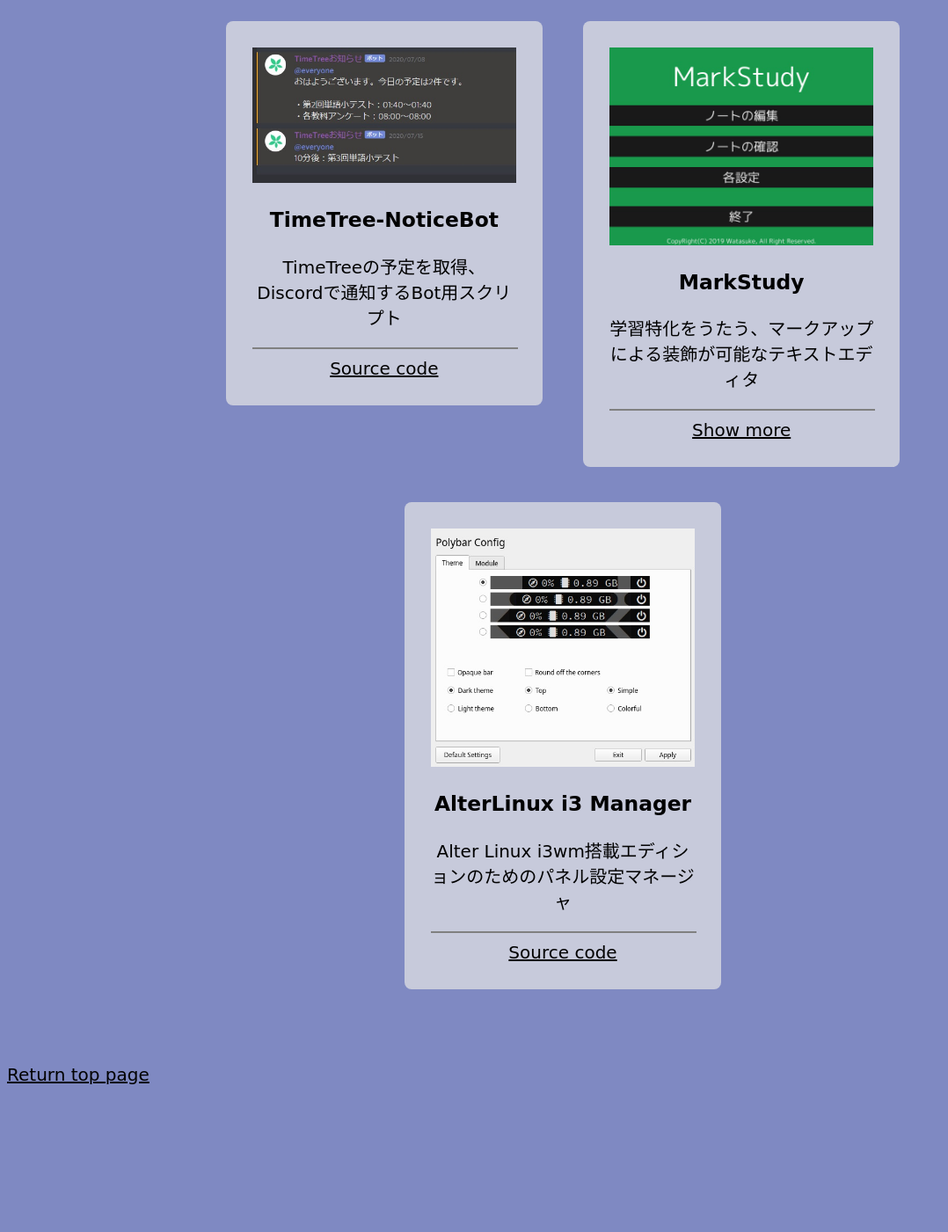
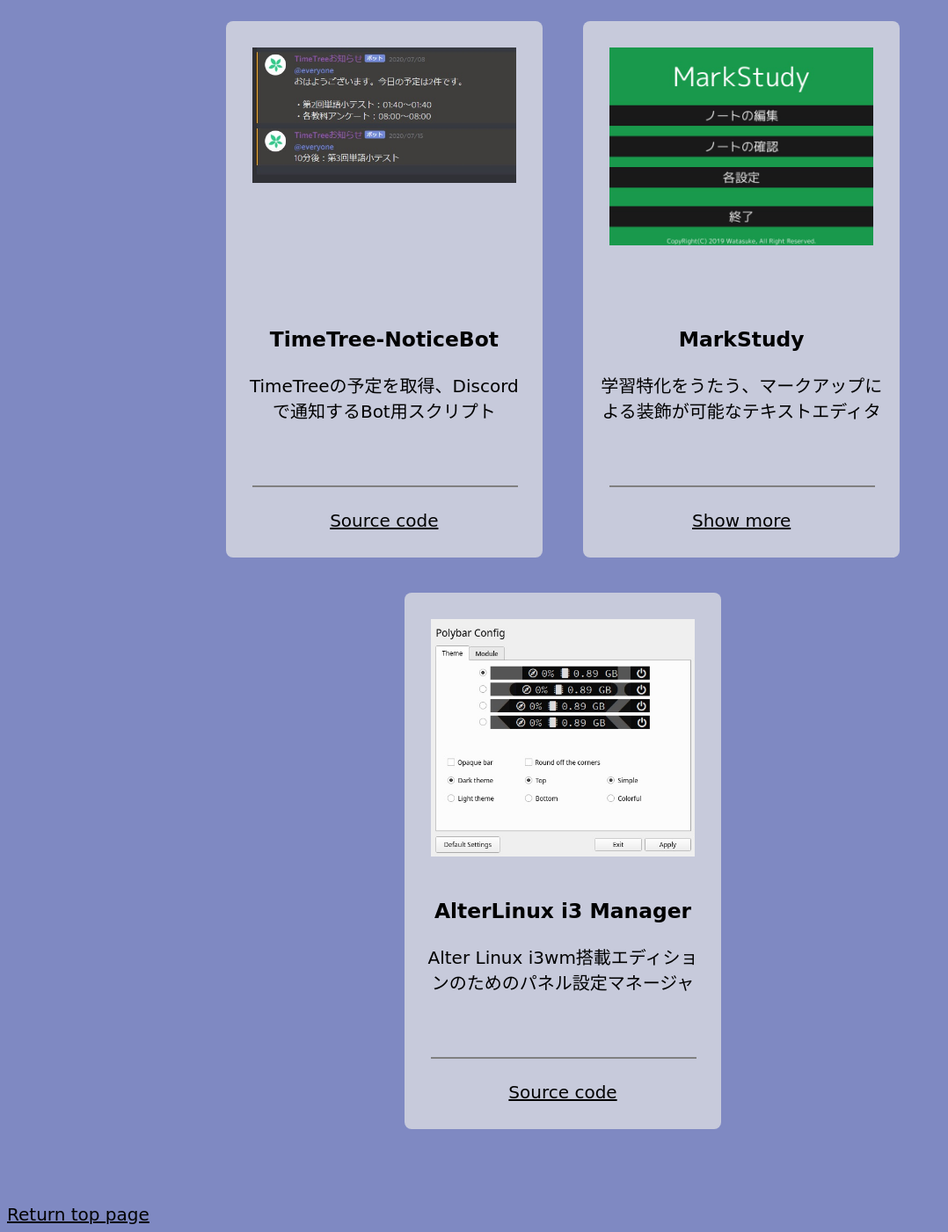
Before and after one commit to watasuke102/watasuke102.github.io, a PHP site: page /portfolio.php in a window 1280 px wide. Shown: the part 1104-2505 px from the top of the page at 88% size, without its empty margins (0-1078 px from the left). Before the commit the page ends 2337 px from the top, so only its background shows below. Run offline with PHP 8.4, Linux system fonts and the light colour scheme; some web fonts are replaced.

Commit message:
[update] : ポートフォリオ->Worksカードの高さや文字の位置を揃えた

```diff
--- a/portfolio.css
+++ b/portfolio.css
@@ -69,24 +69,40 @@ a:visited{
 }
 
 .card_works{
-	display:inline-block;
-	vertical-align: top;
-	width:300px;
-	padding:30px;
-	margin:20px;
-	border-radius: 8px;
+	position       : relative;
+	display        : inline-block;
+	vertical-align : top;
+	height         : 550px;
+	width          : 300px;
+	padding        : 30px;
+	margin         : 20px;
+	border-radius  : 8px;
 
-	background: rgba(230,230,230, 0.7);
+	background     : rgba(230,230,230, 0.7);
 }
 .card_works > img{
-	width:300px;
+	width        : 300px;
+}
+.card_works > div{
+	position     : absolute;
+	top          : 300px;
+	left         : 0px;
+	right        : 0px;
+	margin       : 25px 20px;
 }
 .card_works > hr{
+	position     : absolute;
+	bottom       : 70px;
 	margin       : 10px auto;
 	width        : 300px;
 	border-style : solid;
 	border-color : gray;
 }
 .card_works > a{
-	margin:5px 10px;
+	text-align   : center;
+	position     : absolute;
+	bottom       : 25px;
+	left         : 0px;
+	right        : 0px;
+	margin       : 5px auto;
 }
--- a/portfolio.php
+++ b/portfolio.php
@@ -6,7 +6,7 @@
 
 	<meta property="og:url"          content="https://watasuke.tk">
 	<meta property="og:title"        content="Portfolio">
-	<meta property="og:description"  content="わたすけ(@Watasuke102)のホームページです">
+	<meta property="og:description"  content="My portfolio">
 	<meta property="og:image"        content="https://watasuke.tk/pic/icon.jpg">
 
 	<meta name="twitter:card"        content="summary">
@@ -14,7 +14,7 @@
 	<meta name="twitter:title"       content="Welcome!">
 	<meta name="twitter:url"         content="https://watasuke.tk/portfolio.php">
 	<meta name="twitter:image"       content="https://watasuke.tk/pic/icon.jpg">
-	<meta name="twitter:description" content="わたすけ(@Watasuke102)のホームページです">
+	<meta name="twitter:description" content="My portfolio">
 
 
 	<title>Portfolio</title>
@@ -84,24 +84,30 @@
 		<!--Work1-->
 		<div class="card_works">
 			<img src="pic/timetree-noticebot.jpg" alt="works1">
+			<div>
 				<h3>TimeTree-NoticeBot</h3>
 				<p>TimeTreeの予定を取得、Discordで通知するBot用スクリプト</p>
+			</div>
 			<hr>
 			<a href="https://github.com/watasuke102/TimeTree-NoticeBot">Source code</a>
 		</div>
 		<!--Work2-->
 		<div class="card_works">
 			<img src="pic/MarkStudy.jpg" alt="works2">
+			<div>
 				<h3>MarkStudy</h3>
 				<p>学習特化をうたう、マークアップによる装飾が可能なテキストエディタ</p>
+			</div>
 			<hr>
 			<a href="http://menster.wp.xdomain.jp/markstudy-description/">Show more</a>
 		</div>
 		<!--Work3-->
 		<div class="card_works">
 			<img src="pic/manager.jpg" alt="works3">
+			<div>
 				<h3>AlterLinux i3 Manager</h3>
 				<p>Alter Linux i3wm搭載エディションのためのパネル設定マネージャ</p>
+			</div>
 			<hr>
 			<a href="https://github.com/FascodeNet/alterlinux-i3-manager">Source code</a>
 		</div>
```
Lines whose indentation alone changed are shown as unchanged.
